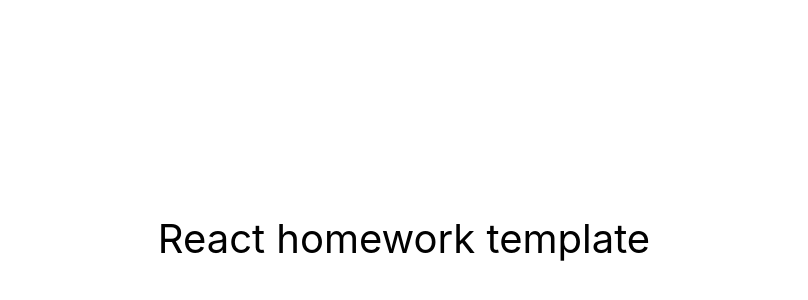
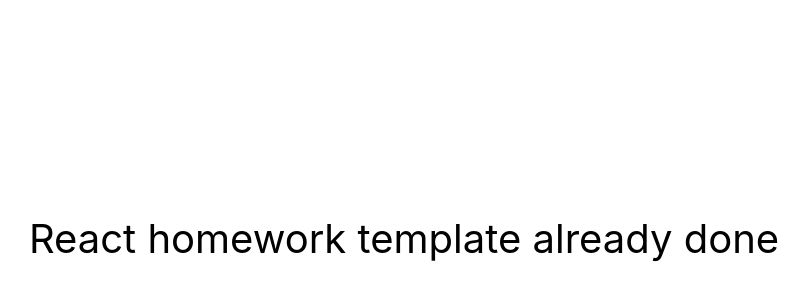
Before and after one commit to Denys-Saveliev/goit-react-hw-01-components, a React (Create React App) app: page / in a window 1280 px wide. Shown: the part 162-462 px from the top of the page, without its empty margins (236-1044 px from the left). Built offline with nearby package versions, Linux system fonts and the light colour scheme.

Commit message:
updating package.json

```diff
--- a/package.json
+++ b/package.json
@@ -2,7 +2,7 @@
   "name": "goit-react-hw-01-components",
   "version": "0.1.0",
   "private": true,
-  "homepage": "https://goitacademy.github.io/react-homework-template/",
+  "homepage": "https://denys-saveliev.github.io/goit-react-hw-01-components/",
   "dependencies": {
     "@testing-library/jest-dom": "^5.16.3",
     "@testing-library/react": "^12.1.4",
@@ -19,7 +19,7 @@
     "eject": "react-scripts eject",
     "lint:js": "eslint src/**/*.{js,jsx}",
     "predeploy": "npm run build",
- "deploy": "gh-pages -d build"
+    "deploy": "gh-pages -d build"
   },
   "eslintConfig": {
     "extends": [
--- a/src/components/App.jsx
+++ b/src/components/App.jsx
@@ -10,7 +10,7 @@ export const App = () => {
         color: '#010101'
       }}
     >
-      React homework template
+      React homework template already done
     </div>
   );
 };
```
